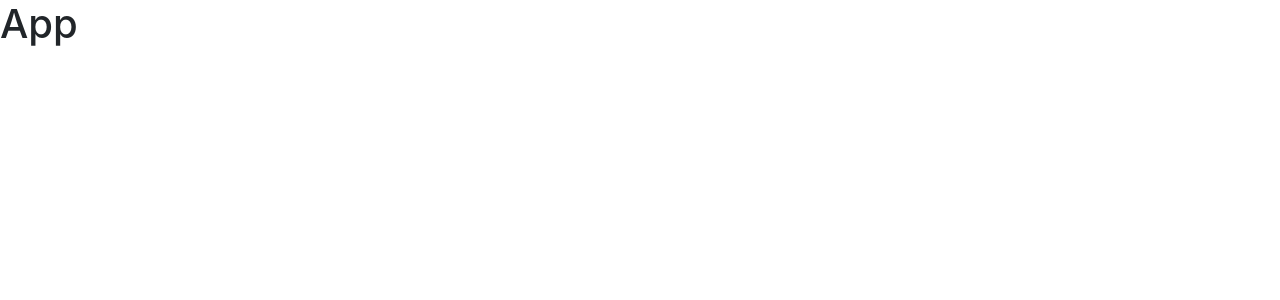
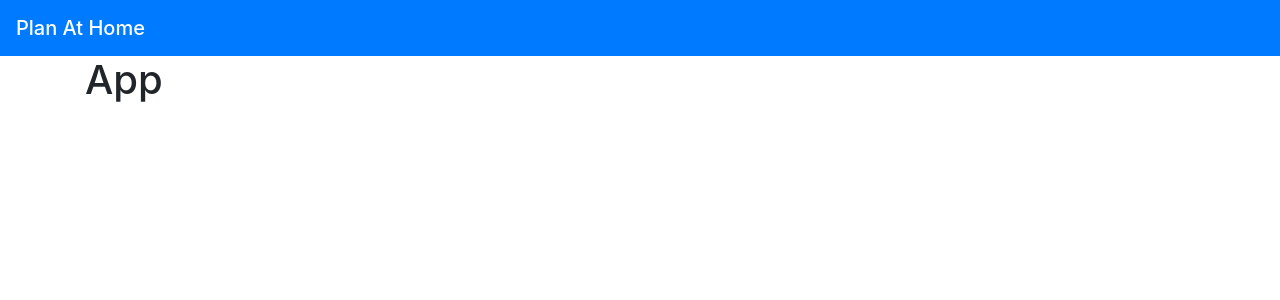
Before and after one commit to BevilKunG/plan-at-home, a React (Create React App) app in the folder client/: page / in a window 1280 px wide. Shown: the top 300 px of the page. Built offline with nearby package versions, Linux system fonts and the light colour scheme.

Commit message:
add layout

```diff
--- a/client/src/App.js
+++ b/client/src/App.js
@@ -1,10 +1,11 @@
 import React from 'react'
+import Layout from './components/Layout'
 
 const App = () => {
     return (
-        <div>
+        <Layout>
             <h1 className="text-red">App</h1>
-        </div>
+        </Layout>
     )
 }
 
--- /dev/null
+++ b/client/src/components/Layout.js
@@ -0,0 +1,15 @@
+import React from 'react'
+import Navbar from './Navbar'
+
+const Layout = (props) => {
+    return (
+        <div>
+            <Navbar />
+            <div className="container">
+                {props.children}
+            </div>
+        </div>
+    )
+}
+
+export default Layout
```
